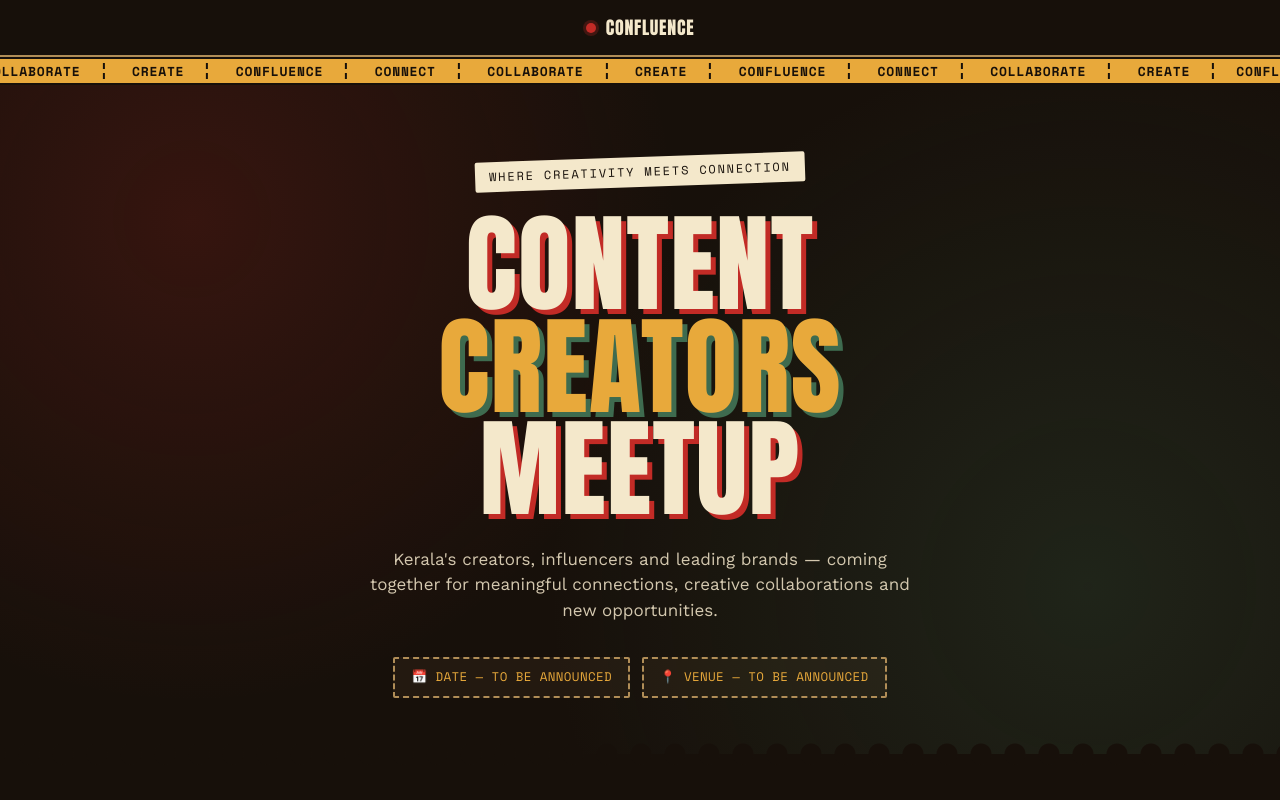
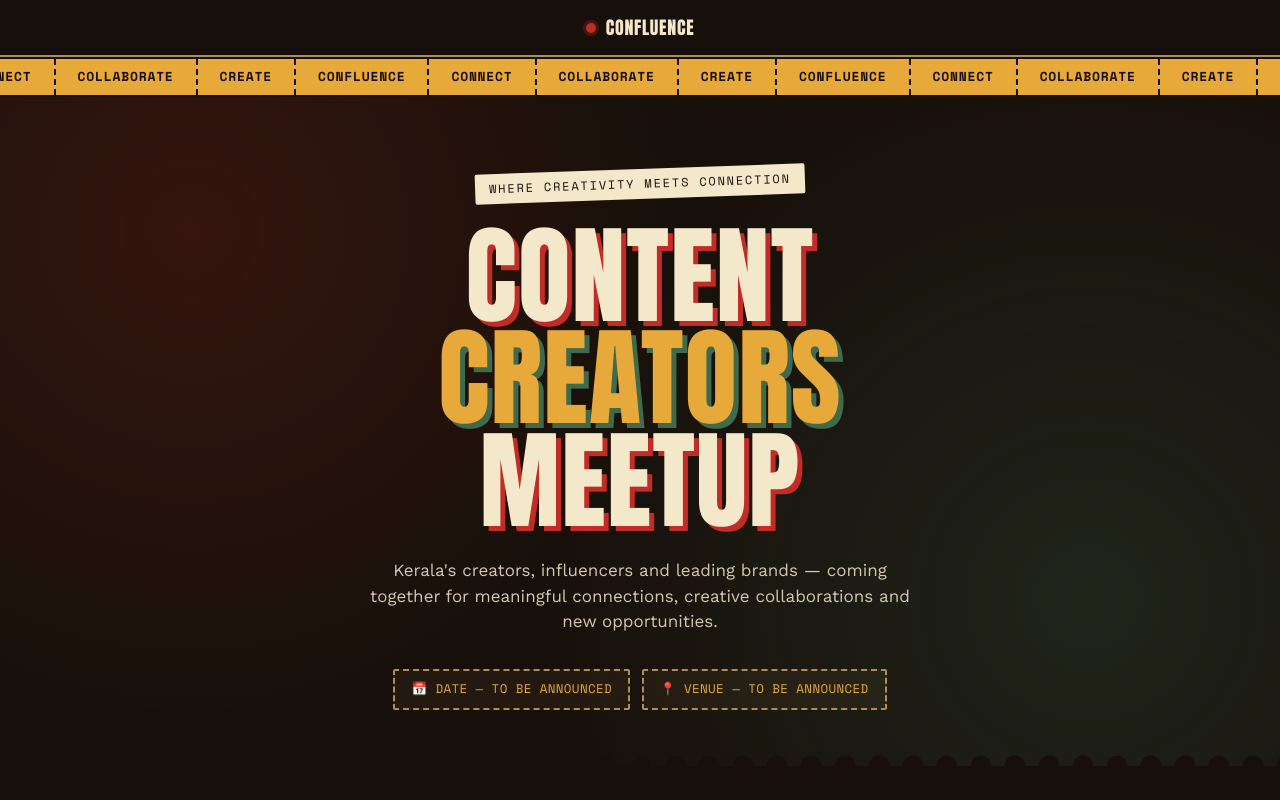
Before and after one commit to seooctotech/CONFLUENCE-Meetup2026, a plain HTML site: page index.html in a window 1280 px wide. Shown: the top 800 px of the page. Drawn offline with nearby package versions, Linux system fonts and the light colour scheme.

Commit message:
Update index.html

```diff
--- a/index.html
+++ b/index.html
@@ -477,39 +477,10 @@
 
  <div class="marquee" aria-hidden="true">
     <div class="marquee__track">
-
-        <div class="marquee__group">
-            <span>CONFLUENCE</span>
-            <span>CONNECT</span>
-            <span>COLLABORATE</span>
-            <span>CREATE</span>
-            <span>CONFLUENCE</span>
-            <span>CONNECT</span>
-            <span>COLLABORATE</span>
-            <span>CREATE</span>
-            <span>CONFLUENCE</span>
-            <span>CONNECT</span>
-            <span>COLLABORATE</span>
-            <span>CREATE</span>
-        </div>
-
-        <div class="marquee__group">
-            <span>CONFLUENCE</span>
-            <span>CONNECT</span>
-            <span>COLLABORATE</span>
-            <span>CREATE</span>
-            <span>CONFLUENCE</span>
-            <span>CONNECT</span>
-            <span>COLLABORATE</span>
-            <span>CREATE</span>
-            <span>CONFLUENCE</span>
-            <span>CONNECT</span>
-            <span>COLLABORATE</span>
-            <span>CREATE</span>
-        </div>
-
+      <span>CONFLUENCE</span><span> CONNECT </span><span> COLLABORATE </span><span>CREATE </span><span>CONFLUENCE</span><span> CONNECT </span><span> COLLABORATE </span><span>CREATE </span>
+      <span>CONFLUENCE</span><span> CONNECT </span><span> COLLABORATE </span><span>CREATE </span><span>CONFLUENCE</span><span> CONNECT </span><span> COLLABORATE </span><span>CREATE </span>
     </div>
-</div>
+  </div>
 
   <header class="hero">
     <div class="hero__eyebrow">WHERE CREATIVITY MEETS CONNECTION</div>
```
